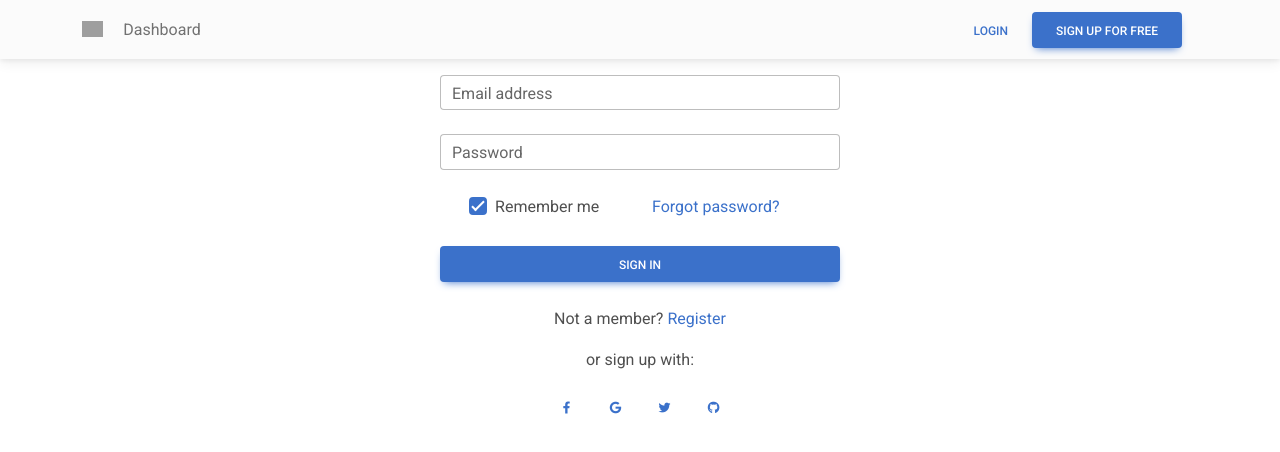
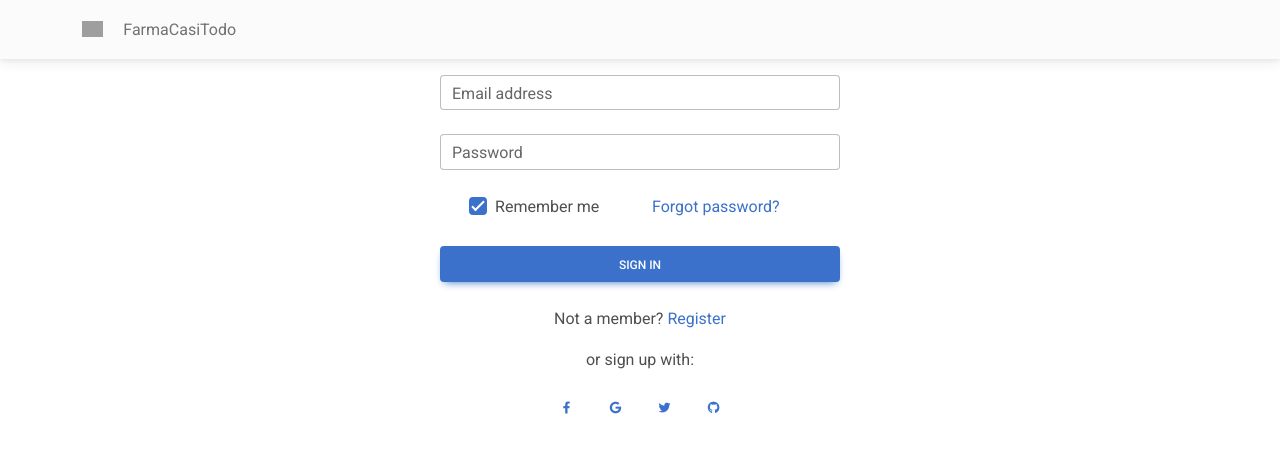
Before and after one commit to adrianAraqueG/farmacia_front, a plain HTML site: page index.html in a window 1280 px wide. Drawn offline with Linux system fonts and the light colour scheme; grey boxes are pictures that could not be loaded.

Commit message:
feat: :sparkles: Text

```diff
--- a/index.html
+++ b/index.html
@@ -18,7 +18,7 @@
         <!-- Container wrapper -->
         <div class="container">
             <!-- Navbar brand -->
-            <a class="navbar-brand me-2" href="https://mdbgo.com/">
+            <a class="navbar-brand me-2" href="index.html">
                 <img src="https://mdbcdn.b-cdn.net/img/logo/mdb-transaprent-noshadows.webp" height="16" alt="MDB Logo"
                     loading="lazy" style="margin-top: -1px;" />
             </a>
@@ -35,19 +35,10 @@
                 <!-- Left links -->
                 <ul class="navbar-nav me-auto mb-2 mb-lg-0">
                     <li class="nav-item">
-                        <a class="nav-link" href="#">Dashboard</a>
+                        <a class="nav-link" href="index.html">FarmaCasiTodo</a>
                     </li>
                 </ul>
 
-                <!-- Left links -->
-                <div class="d-flex align-items-center">
-                    <button type="button" class="btn btn-link px-3 me-2">
-                        Login
-                    </button>
-                    <button type="button" class="btn btn-primary me-3">
-                        Sign up for free
-                    </button>
-                </div>
             </div>
         </div>
     </nav>
```
